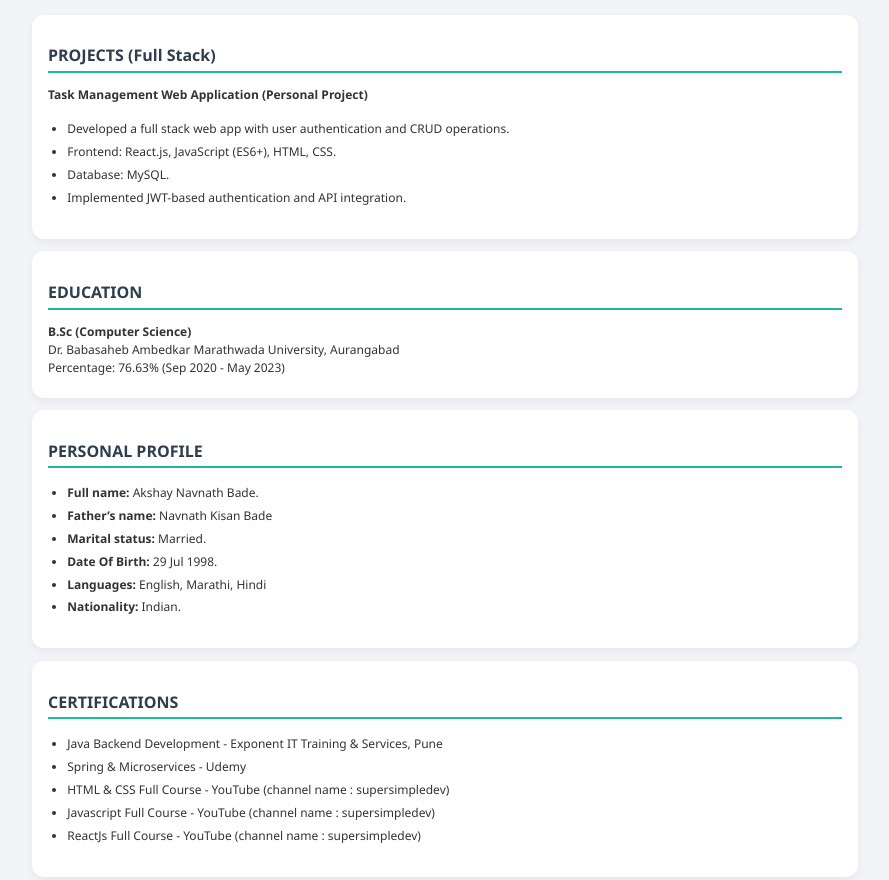
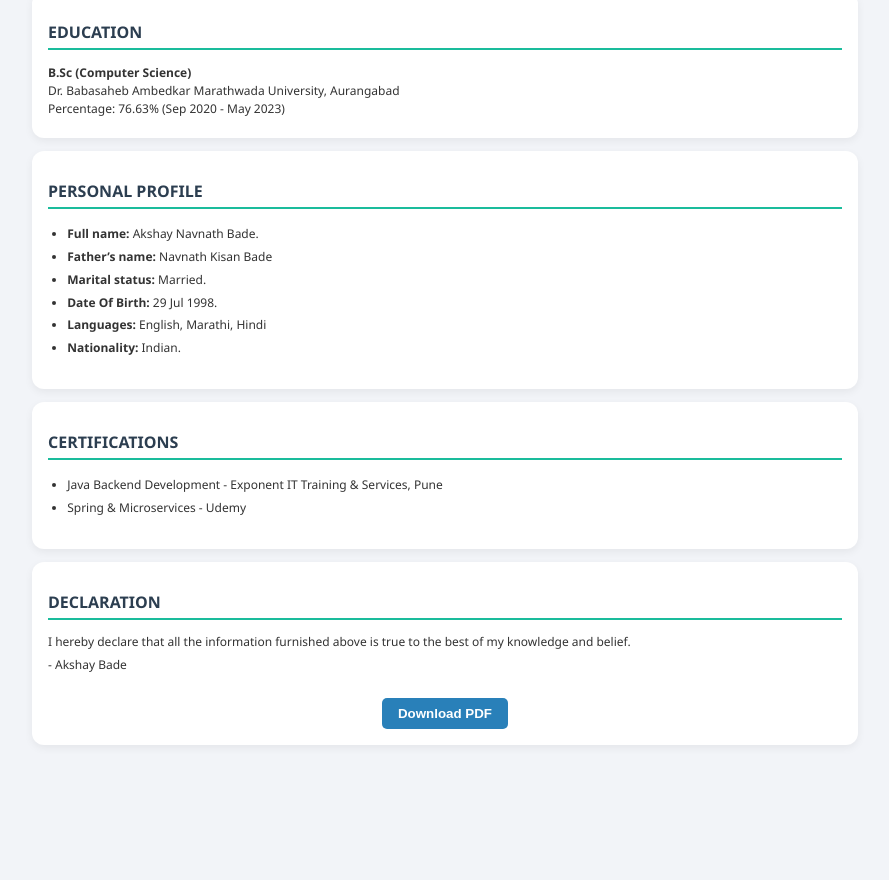
Before and after one commit to akshaybade9/resume, a plain HTML site: page index.html in a window 1280 px wide. Shown: the part 1661-2541 px from the top of the page, without its empty margins (195-1084 px from the left). After the commit the page ends 2419 px from the top, so only its background shows below. Drawn offline with nearby package versions, Linux system fonts and the light colour scheme.

Commit message:
Update index.html remove frontend technologies

```diff
--- a/index.html
+++ b/index.html
@@ -138,7 +138,7 @@
 <div id="resume-content">
   <header>
     <h1>AKSHAY BADE</h1>
-    <p>Software Developer (Backend) | Full Stack Enthusiastic</p>
+    <p>Software Developer (Backend)</p>
     <p>Email: akshaybade9@gmail.com | Mobile: 7709933052 | Location: Pune, Maharashtra</p>
   </header>
 
@@ -146,7 +146,6 @@
     <a href="#summary">Summary</a>
     <a href="#skills">Skills</a>
     <a href="#experience">Experience</a>
-    <a href="#projects">Projects</a>
     <a href="#education">Education</a>
     <a href="#languages">Personal Profile</a>
     <a href="#certifications">Certifications</a>
@@ -155,7 +154,7 @@
 
   <section id="summary">
     <h2>SUMMARY</h2>
-    <p>Software Developer with 2+ years of experience in backend development using Java, Spring Boot, Hibernate, REST APIs, and strong knowledge of frontend technologies (React.js, JavaScript, HTML, CSS). Skilled in designing, developing, and maintaining scalable, secure, and high-performance applications. Proficient in working with databases (MySQL, MS SQL Server) and Agile methodologies. Experienced in collaborating with cross-functional teams to deliver enterprise-grade solutions and continuously improving development workflows.</p>
+    <p>Software Developer with 2+ years of experience in backend development using Java, Spring Boot, Hibernate, REST APIs, Skilled in designing, developing, and maintaining scalable, secure, and high-performance applications. Proficient in working with databases (MySQL, MS SQL Server) and Agile methodologies. Experienced in collaborating with cross-functional teams to deliver enterprise-grade solutions and continuously improving development workflows.</p>
   </section>
 
   <section id="skills">
@@ -163,7 +162,6 @@
     <ul>
       <li><strong>Programming Languages:</strong> Java (8+), JavaScript (ES6+)</li>
       <li><strong>Java Frameworks:</strong> Spring Boot, Spring MVC, Hibernate JPA</li>
-      <li><strong>Frontend Technologies:</strong> React.js, HTML5, CSS3, JavaScript, REST API Integration</li>
       <li><strong>Web Technologies:</strong> REST API Development, Microservices Architecture</li>
       <li><strong>Databases:</strong> MS SQL Server, MySQL</li>
       <li><strong>Tools:</strong> Maven, SVN, Git (GitHub, GitLab, GitBash), Postman, SonarQube</li>
@@ -214,17 +212,6 @@
     </ul>
   </section>
 
-  <section id="projects">
-    <h2>PROJECTS (Full Stack)</h2>
-    <p><strong>Task Management Web Application (Personal Project)</strong><br /></p>
-     <ul>
-      <li>Developed a full stack web app with user authentication and CRUD operations.</li>
-      <li>Frontend: React.js, JavaScript (ES6+), HTML, CSS.</li>
-      <li>Database: MySQL.</li>
-      <li>Implemented JWT-based authentication and API integration.</li>
-      </ul>
-  </section>
-
   <section id="education">
     <h2>EDUCATION</h2>
     <p><strong>B.Sc (Computer Science)</strong><br/>
@@ -250,9 +237,6 @@
     <ul>
       <li>Java Backend Development - Exponent IT Training & Services, Pune</li>
       <li>Spring & Microservices - Udemy</li>
-      <li>HTML & CSS Full Course - YouTube (channel name : supersimpledev)</li>
-      <li>Javascript Full Course - YouTube (channel name : supersimpledev)</li>
-      <li>ReactJs Full Course - YouTube (channel name : supersimpledev)</li>
     </ul>
   </section>
 
```
